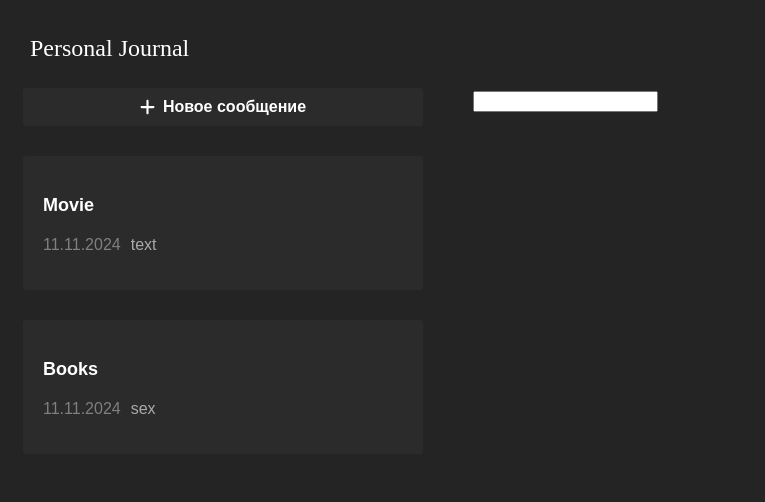
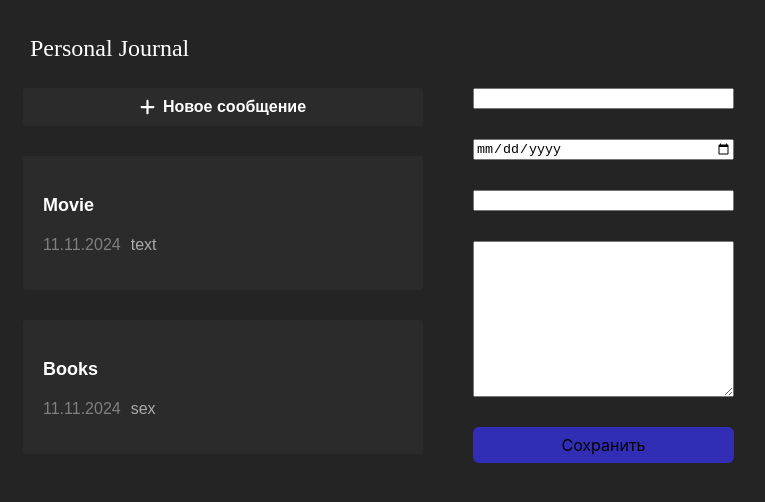
Before and after one commit to LovelyValue/training-react-app, a React (Vite) app: page / in a window 1280 px wide. Shown: the top 502 px of the page, without its empty margins (15-780 px from the left). Built offline with nearby package versions, Linux system fonts and the light colour scheme.

Commit message:
отправка формы

```diff
--- a/src/App.jsx
+++ b/src/App.jsx
@@ -1,8 +1,8 @@
-import { useState } from 'react';
 import './App.css';
 import CardButton from './components/CardButton/CardButton';
 import Header from './components/Header/Header';
 import JournalAddButton from './components/JournalAddButton/JournalAddButton';
+import JournalForm from './components/JournalForm/JournalForm';
 import JournalItem from './components/JournalItem/JournalItem';
 import JournalList from './components/JournalList/JournalList';
 import Body from './layouts/Body/Body';
@@ -22,13 +22,6 @@
 			date: new Date(),
 		},
 	];
-
-	const [inputData, setInputData] = useState('');
-
-	const inputChange = event => {
-		setInputData(event.target.value);
-		console.log(inputData);
-	};
 
 	return (
 		<div className='app'>
@@ -54,7 +47,7 @@
 			</LeftPanel>
 
 			<Body>
-				<input type='text' value={inputData} onChange={inputChange} />
+				<JournalForm />
 			</Body>
 		</div>
 	);
--- a/src/components/Button/Button.jsx
+++ b/src/components/Button/Button.jsx
@@ -1,7 +1,7 @@
 import './Button.css';
 
-function Button() {
-	return <button className='button accent'>Сохранить</button>;
+function Button({ text }) {
+	return <button className='button accent'>{text}</button>;
 }
 
 export default Button;
--- /dev/null
+++ b/src/components/JournalForm/JournalForm.css
@@ -0,0 +1,5 @@
+.journal-form {
+	display: flex;
+	flex-direction: column;
+	gap: 30px;
+}
--- /dev/null
+++ b/src/components/JournalForm/JournalForm.jsx
@@ -0,0 +1,31 @@
+import { useState } from 'react';
+import Button from '../Button/Button';
+import './JournalForm.css';
+
+function JournalForm() {
+	const [inputData, setInputData] = useState('');
+
+	const inputChange = event => {
+		setInputData(event.target.value);
+		console.log(inputData);
+	};
+
+	const addJournalItem = e => {
+		const formData = new FormData(e.target);
+		const formProps = Object.fromEntries(formData);
+		e.preventDefault();
+		console.log(formProps);
+	};
+
+	return (
+		<form className='journal-form' onSubmit={addJournalItem}>
+			<input type='text' name='title' />
+			<input type='date' name='date' />
+			<input type='text' name='tag' value={inputData} onChange={inputChange} />
+			<textarea name='post' cols={30} rows={10}></textarea>
+			<Button text='Сохранить' />
+		</form>
+	);
+}
+
+export default JournalForm;
```
